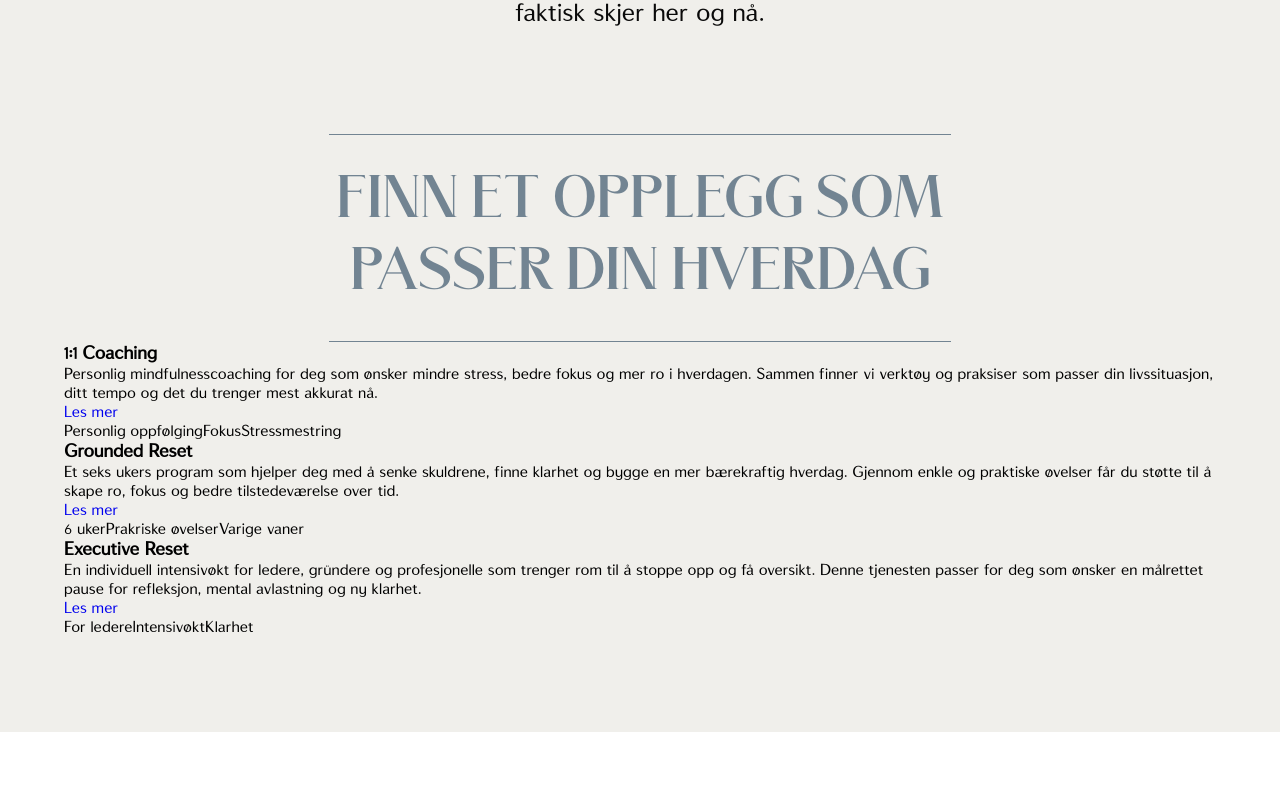
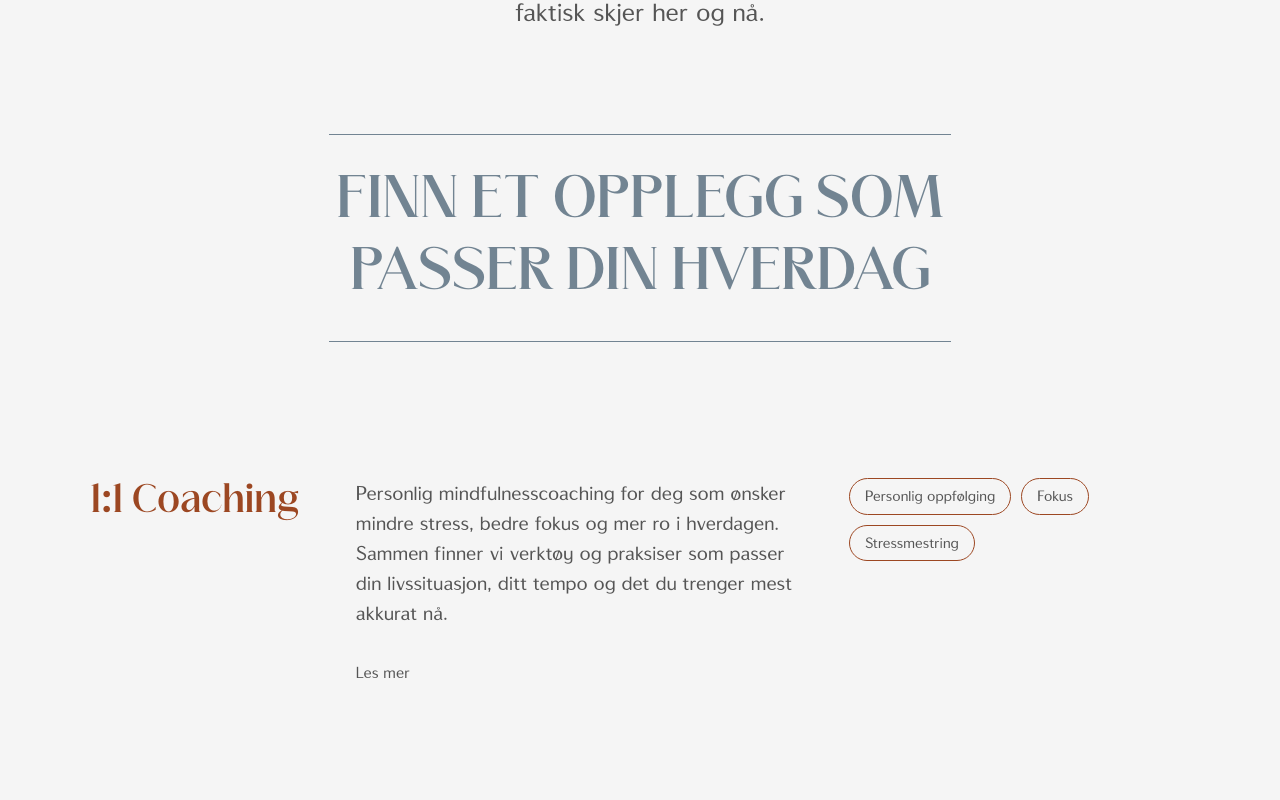
Before and after one commit to lulu630/grounded-website, a React (Vite) app: page / in a window 1280 px wide. Shown: the part 1260-2060 px from the top of the page. Before the commit the page ends 1992 px from the top, so only its background shows below. Built offline with nearby package versions, Linux system fonts and the light colour scheme.

Commit message:
Style Service-cards

```diff
--- a/src/App.css
+++ b/src/App.css
@@ -117,14 +117,13 @@
   background-position: center;
 
   color: var(--text-on-dark);
-  padding: 250px 9% 160px;
+  padding: 250px 13% 180px;
   display: flex;
   flex-direction: column;
   justify-content: center;
   align-items: end;
   width: 100%;
   z-index: 0;
-
 }
 
 
@@ -138,6 +137,7 @@
 .hero__text{
   font-size: 29px;
   line-height: 1.6;
+
 }
 
 
@@ -146,7 +146,6 @@
   width: 100%;
   display: flex;
   flex-direction: column;
-  /* justify-content: space-around; */
   gap: 55px;
 }
 
@@ -261,7 +260,7 @@
 
 @media (max-width: 600px) {
   .hero {
-    padding: 240px 6% 64px;
+    padding: 180px 6% 64px;
     align-items: center;
   }
 
@@ -275,7 +274,7 @@
   }
 
   .hero__text {
-    font-size: 22px;
+    font-size: 20px;
   }
 
 }
@@ -294,12 +293,12 @@
 
 /*------------ INTRO SECTION ------------ */
 
+
  .intro{
   background-color: var(--bg);
   padding-block: clamp(48px, 11vw, 96px);
   padding-inline: clamp(20px, 5vw, 80px);
   min-height: 60svh;
-
  }
 
 
@@ -318,7 +317,7 @@
 }
 
 
-/* Intro Animation: text dellay */
+/* Intro Animation: text delay */
 
 .intro__line{
   display: block;
@@ -370,6 +369,18 @@
 }
 
 
+@media (max-width: 600px) {
+  .intro__text{
+    font-size: 18px;
+    line-height: 1.6;
+  }
+
+  .intro{
+    min-height: 0;
+
+  }
+}
+
 /*------------ SERVICES SECTION ------------ */
 
 .services{
@@ -379,9 +390,11 @@
     flex-direction: column;
     justify-content: center;
     align-items: center;
-    padding-bottom: clamp(48px, 11vw, 96px);
-    padding-inline: clamp(20px, 5vw, 80px);
+    /* padding-bottom: clamp(48px, 11vw, 96px);
+    padding-inline: clamp(20px, 5vw, 160px); */
+    padding-inline: clamp(20px, 5vw, 50px);
 }
+
 
 
 .services__title{
@@ -441,3 +454,186 @@
     transition: none;
   }
 }
+
+
+/* Card Styling  */
+
+.cards-container{
+  padding-block: clamp(48px, 11vw, 96px);
+  /* padding-inline: clamp(20px, 1vw, 80px); */
+  display: flex;
+  flex-direction: column;
+  /* gap: 4rem; */
+  width: 100%;
+  max-width: 1400px;
+  margin-inline: auto;
+}
+
+
+.card {
+  display: grid;
+  grid-template-columns: 1fr 2fr 1.5fr;
+
+  margin-top: auto;
+  margin-bottom:112px;
+
+  gap: clamp(20px, 3vw, 48px);
+  padding: 40px;
+
+
+  position: relative;
+  isolation: isolate;
+  border-radius: 15px;
+  line-height: 1.5;
+
+
+}
+
+
+.card::before{
+  content: "";
+  position: absolute;
+  inset: 0;
+  border-radius: inherit;
+  pointer-events: none;
+  z-index: -1;
+
+  background:
+  radial-gradient(
+    400px circle at 50% 50%,
+    rgb(156 71 34 / 14%),
+    transparent 60%
+  );
+
+  opacity: 0;
+  transition: opacity 300ms ease;
+
+}
+
+
+
+@media (hover: hover) and (pointer: fine) {
+  .card {
+    transition: box-shadow 300ms ease;
+
+  }
+
+  .card:hover {
+    box-shadow: 0 20px 50px -20px rgb(0 0 0 / 25%);
+  }
+
+  .card:hover::before {
+    opacity: 1;
+  }
+}
+
+
+
+.card__title{
+  line-height: 3rem;
+}
+
+
+
+.card__title h3{
+  font-family: "Merchant";
+  font-size: 40px;
+  font-weight: 200;
+  color: var(--accent);
+}
+
+
+.card__description{
+  min-width: 0;
+
+}
+
+
+.card__description p{
+  font-family: "Lunea Sans";
+  color: var(--text);
+  font-size: 20px;
+  padding-bottom: 2rem;
+}
+
+
+
+.card__link{
+  /* padding-top: 3rem; why not working? */
+}
+
+
+
+.card__tags{
+  display: flex;
+  flex-direction: row;
+  justify-content: flex-start;
+  flex-wrap: wrap;
+  min-width: 0;
+  margin-bottom: auto;
+  gap: 10px;
+
+
+}
+
+
+.card__tag{
+    border: 0.7px solid var(--accent);
+    padding: 6px 15px;
+    border-radius: 45px;
+    font-family: "Lunea Sans";
+    color: var(--text);
+    font-size: 15px;
+    /* font-weight: 200; */
+}
+
+
+.card__link:link {
+  color: var(--text);
+}
+
+
+.card__link:visited {
+  color: var(--text);
+}
+
+
+.card__link:hover {
+  color: var(--accent);
+}
+
+
+@media (max-width: 770px) {
+  .services__title{
+    font-size: 32px;
+    line-height: 1.2;
+    padding-block: 20px;
+  }
+
+
+  .card{
+    display: grid;
+    grid-template-columns: 1fr;
+    padding: 35px;
+    margin-bottom: 50px;
+
+  }
+
+  .card__title h3{
+    font-size: 30px;
+
+  }
+
+}
+
+/* @media (max-width: 1500px) {
+  .card{
+    display: grid;
+    grid-template-columns: 1fr;
+    padding: 35px;
+    margin-bottom: 50px;
+
+  }
+
+
+} */
--- a/src/Components/ServiceCard.jsx
+++ b/src/Components/ServiceCard.jsx
@@ -1,5 +1,3 @@
-
-
 function ServiceCard( {title, description, tags} ) {
     return (
         <article className="card">
@@ -33,6 +31,4 @@ function ServiceCard( {title, description, tags} ) {
 }
 
 
-
-
 export default ServiceCard
--- a/src/Components/Services.jsx
+++ b/src/Components/Services.jsx
@@ -1,5 +1,6 @@
 import ServiceCard from "./ServiceCard"
 import { useEffect, useRef, useState } from "react"
+
 
 const services = [
     {
@@ -13,7 +14,7 @@ const services = [
         id: "grounded-reset",
         title: "Grounded Reset",
         description: "Et seks ukers program som hjelper deg med å senke skuldrene, finne klarhet og bygge en mer bærekraftig hverdag. Gjennom enkle og praktiske øvelser får du støtte til å skape ro, fokus og bedre tilstedeværelse over tid.",
-        tags: ["6 uker", "Prakriske øvelser", "Varige vaner"]
+        tags: ["6 uker", "Praktiske øvelser", "Varige vaner"]
     },
 
     {
@@ -58,7 +59,7 @@ function Services() {
                 Finn et opplegg som passer din hverdag
             </h2>
 
-            <div className="services__list">
+            <div className="cards-container">
                 {
                     services.map((service) => (
                     <ServiceCard
@@ -69,12 +70,10 @@ function Services() {
                     />
                 ))}
             </div>
-
-
-
         </section>
     )
 }
 
 
+
 export default Services
--- a/src/index.css
+++ b/src/index.css
@@ -29,8 +29,8 @@
 }
 
 :root{
-  --bg: #F0EFEB;
-  --text: #0A0A0A;
+  --bg: #F5F5F5;
+  --text: #555555;
   --text-on-dark: #fdfdff;
   --titles: #728492;
   --cards: #fdfdff;
```
